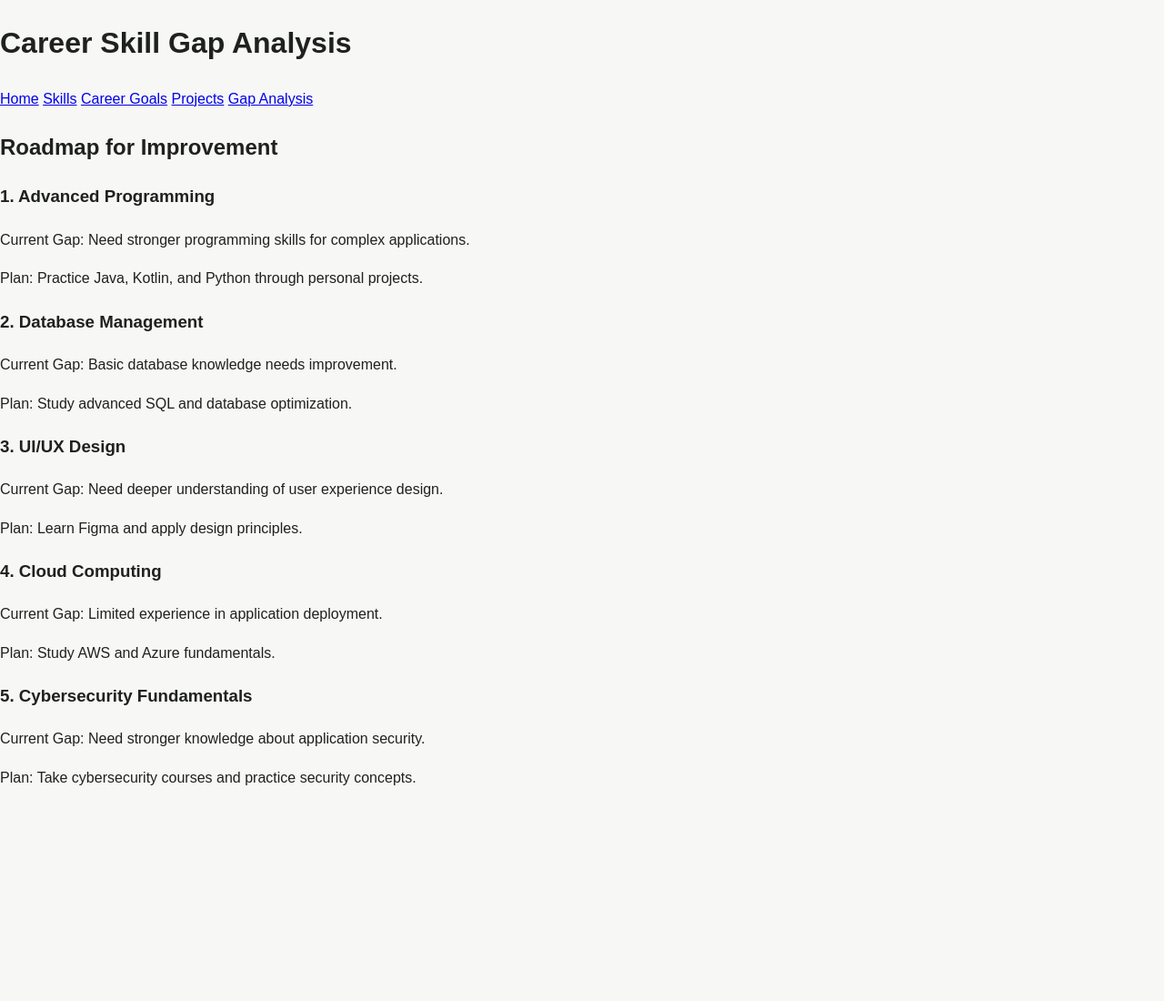
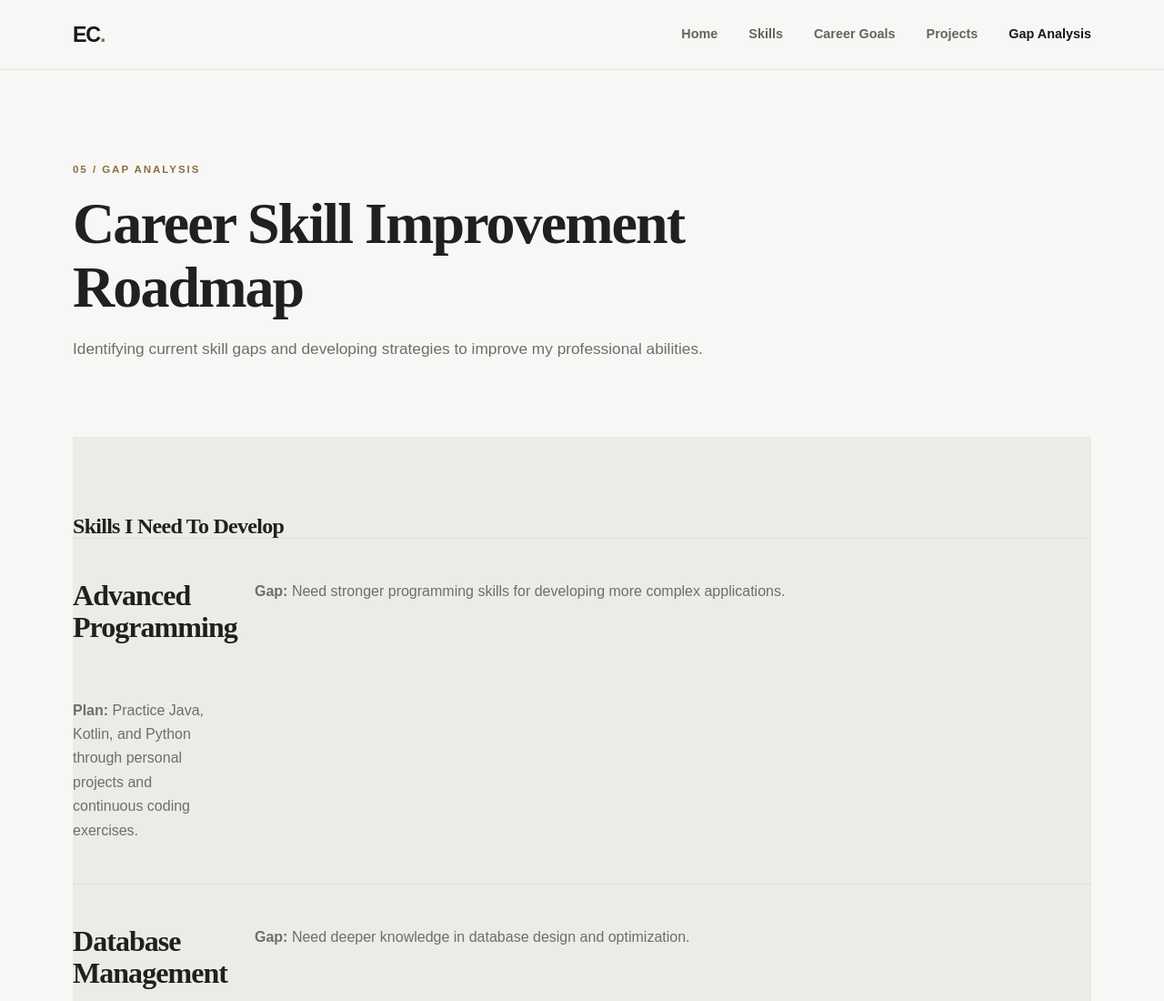
Before and after one commit to RtZxz/elfrenportfolio, a plain HTML site: page gap-analysis.html in a window 1280 px wide. Shown: the top 1100 px of the page at 91% size. Before the commit the page ends 884 px from the top, so only its background shows below. Drawn offline with Linux system fonts and the light colour scheme.

Commit message:
Update gap-analysis.html

```diff
--- a/gap-analysis.html
+++ b/gap-analysis.html
@@ -2,10 +2,11 @@
 <html lang="en">
 
 <head>
+
 <meta charset="UTF-8">
 <meta name="viewport" content="width=device-width, initial-scale=1.0">
 
-<title>Gap Analysis</title>
+<title>Gap Analysis | Elfrens Portfolio</title>
 
 <link rel="stylesheet" href="styles.css">
 
@@ -14,90 +15,167 @@
 
 <body>
 
-<header>
 
-<h1>Career Skill Gap Analysis</h1>
+<header class="nav-wrap">
 
-<nav>
+<nav class="nav container">
+
+<a class="brand" href="index.html">EC<span>.</span></a>
+
+
+<div class="nav-links">
+
 <a href="index.html">Home</a>
 <a href="skills.html">Skills</a>
 <a href="career-goals.html">Career Goals</a>
 <a href="projects.html">Projects</a>
-<a href="gap-analysis.html">Gap Analysis</a>
+<a class="active" href="gap-analysis.html">Gap Analysis</a>
+
+</div>
+
+
 </nav>
 
 </header>
 
 
 
-<section>
+
+<main>
 
 
-<h2>Roadmap for Improvement</h2>
+<section class="page-hero container">
+
+<p class="eyebrow">05 / GAP ANALYSIS</p>
+
+<h1>Career Skill Improvement Roadmap</h1>
+
+<p>
+Identifying current skill gaps and developing strategies to improve my professional abilities.
+</p>
+
+</section>
 
 
-<h3>1. Advanced Programming</h3>
+
+
+
+<section class="container gap-section">
+
+
+<h2 class="section-heading">
+Skills I Need To Develop
+</h2>
+
+
+
+<div class="roadmap">
+
+
+
+<div class="roadmap-item">
+
+<h2>Advanced Programming</h2>
 
 <p>
-Current Gap: Need stronger programming skills for complex applications.
+<strong>Gap:</strong>
+Need stronger programming skills for developing more complex applications.
 </p>
 
 <p>
-Plan: Practice Java, Kotlin, and Python through personal projects.
+<strong>Plan:</strong>
+Practice Java, Kotlin, and Python through personal projects and continuous coding exercises.
 </p>
+
+</div>
 
 
 
-<h3>2. Database Management</h3>
+
+<div class="roadmap-item">
+
+<h2>Database Management</h2>
 
 <p>
-Current Gap: Basic database knowledge needs improvement.
+<strong>Gap:</strong>
+Need deeper knowledge in database design and optimization.
 </p>
 
 <p>
-Plan: Study advanced SQL and database optimization.
+<strong>Plan:</strong>
+Study advanced SQL concepts and improve database management skills.
 </p>
+
+</div>
 
 
 
-<h3>3. UI/UX Design</h3>
+
+<div class="roadmap-item">
+
+<h2>UI/UX Design</h2>
 
 <p>
-Current Gap: Need deeper understanding of user experience design.
+<strong>Gap:</strong>
+Need better understanding of user experience and interface design.
 </p>
 
 <p>
-Plan: Learn Figma and apply design principles.
+<strong>Plan:</strong>
+Learn Figma and apply design principles in future applications.
 </p>
+
+</div>
 
 
 
-<h3>4. Cloud Computing</h3>
+
+<div class="roadmap-item">
+
+<h2>Cloud Computing</h2>
 
 <p>
-Current Gap: Limited experience in application deployment.
+<strong>Gap:</strong>
+Limited experience in deploying applications online.
 </p>
 
 <p>
-Plan: Study AWS and Azure fundamentals.
+<strong>Plan:</strong>
+Study AWS and Azure fundamentals and practice cloud deployment.
 </p>
+
+</div>
 
 
 
-<h3>5. Cybersecurity Fundamentals</h3>
+
+<div class="roadmap-item">
+
+<h2>Cybersecurity Fundamentals</h2>
 
 <p>
-Current Gap: Need stronger knowledge about application security.
+<strong>Gap:</strong>
+Need stronger knowledge about application security.
 </p>
 
 <p>
-Plan: Take cybersecurity courses and practice security concepts.
+<strong>Plan:</strong>
+Take cybersecurity courses and practice security concepts.
 </p>
 
+</div>
+
+
+
+</div>
 
 
 </section>
 
 
+</main>
+
+
 </body>
+
 </html>
```
